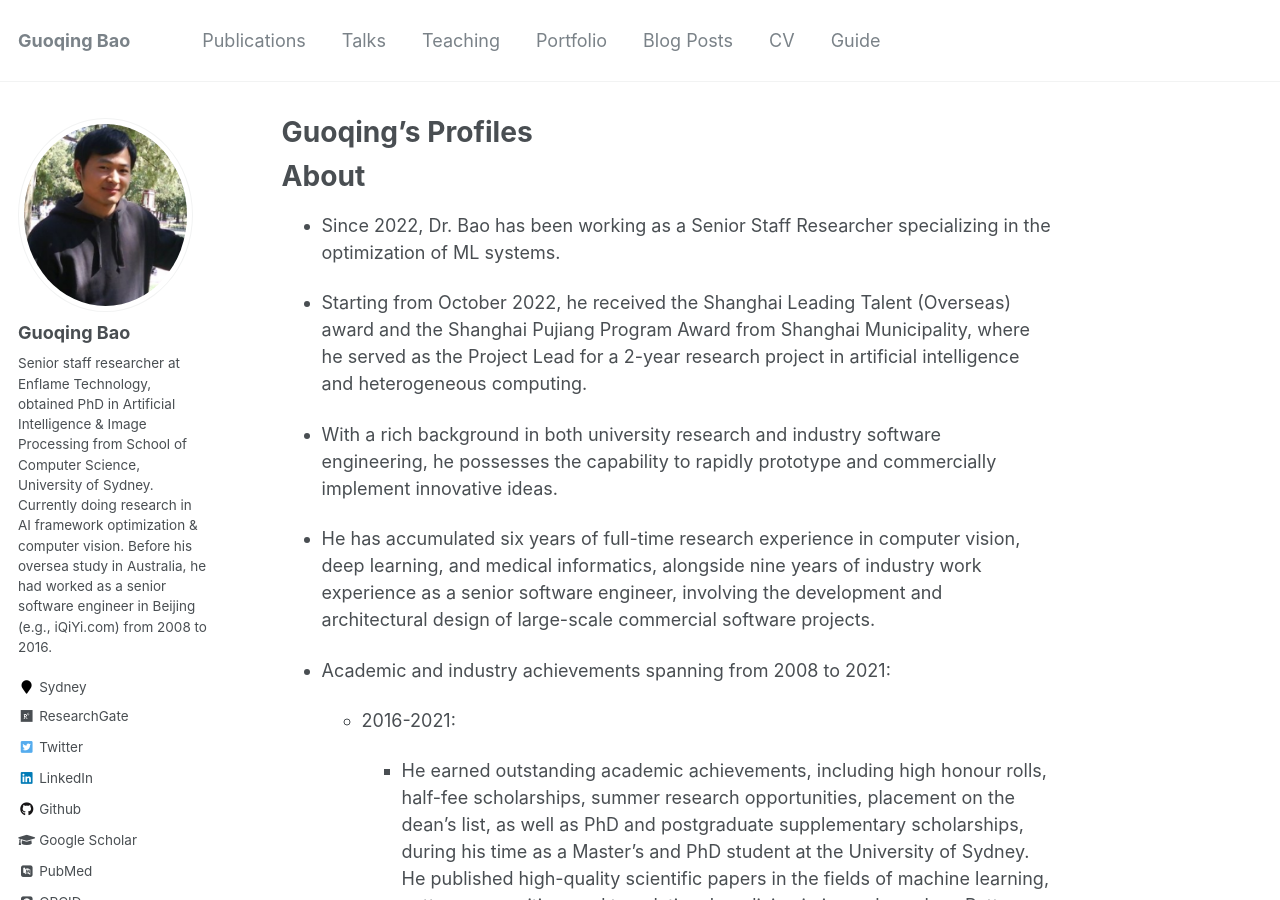
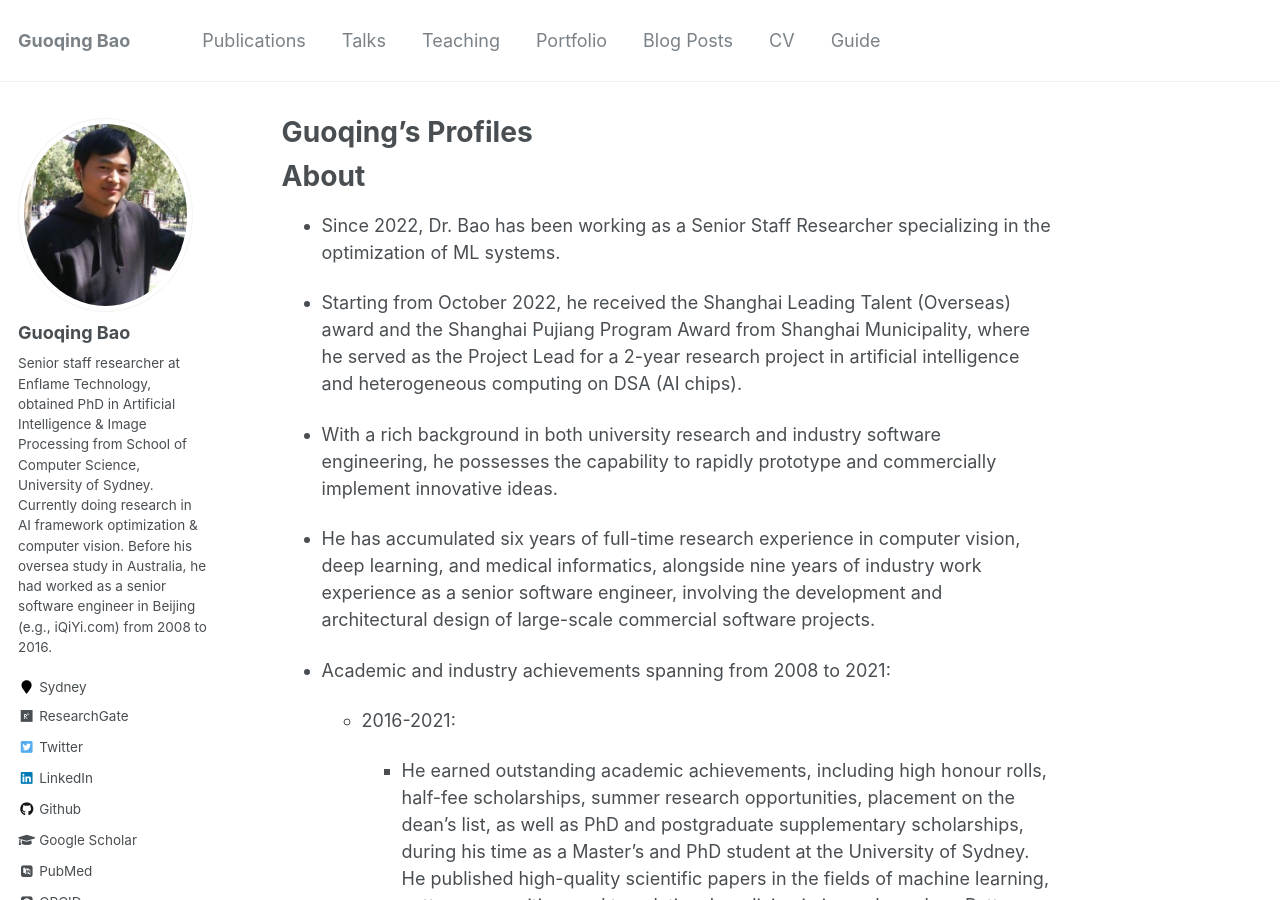
Before and after one commit to guoqingbao/guoqingbao.github.io, a Jekyll site: the page built from _pages/about.md, in a window 1280 px wide and 900 px high. Built offline with Jekyll 4.4.1, drawn with Linux system fonts in a browser that asks for light colours; some web fonts are replaced; some of the changed text lies outside the part shown.

Commit message:
Update about.md

```diff
--- a/_pages/about.md
+++ b/_pages/about.md
@@ -14,7 +14,7 @@
 ======
 * Since 2022, Dr. Bao has been working as a Senior Staff Researcher specializing in the optimization of ML systems.
 
-* Starting from October 2022, he received the Shanghai Leading Talent (Overseas) award and the Shanghai Pujiang Program Award from Shanghai Municipality, where he served as the Project Lead for a 2-year research project in artificial intelligence and heterogeneous computing.
+* Starting from October 2022, he received the Shanghai Leading Talent (Overseas) award and the Shanghai Pujiang Program Award from Shanghai Municipality, where he served as the Project Lead for a 2-year research project in artificial intelligence and heterogeneous computing on DSA (AI chips).
 
 * With a rich background in both university research and industry software engineering, he possesses the capability to rapidly prototype and commercially implement innovative ideas.
 
@@ -74,7 +74,7 @@
 Industry Work experience
 ======
 * **Senior Staff Research Scientist** in Enflame (04/2022 – )
-  * ML system/framework optimization (on emerging hardware)
+  * ML system/framework optimization (on DSA/AI Chips)
 * **Senior Software Engineer** in iQiYi.com (11/2011 – 07/2016)
   * Architecture design and development of a cross-platform video streaming system
   * Design and implementation of a universal video streaming model which has high extensibility and reliability
```
